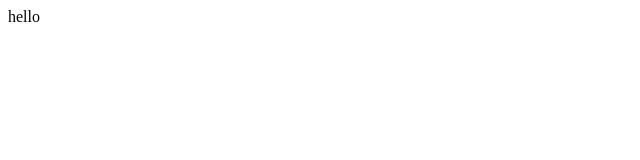
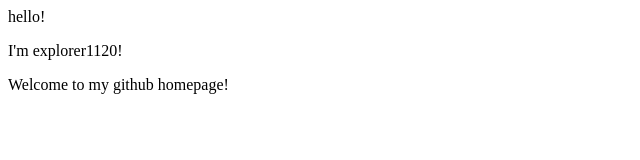
Before and after one commit to xiaozhu2007/explorer1120.github.io, a plain HTML site: page index.html in a window 1280 px wide. Shown: the whole page, without its empty margins (0-640 px from the left). Drawn offline with Linux system fonts and the light colour scheme.

Commit message:
Update index.html

```diff
--- a/index.html
+++ b/index.html
@@ -1,6 +1,8 @@
 <html>
 <title>hello</title>
 <body>
-<p>hello</p>
+  <p>hello!</p>
+  <p>I'm explorer1120!</p>
+  <p>Welcome to my github homepage!</p>
 </body>
 </html>
```
